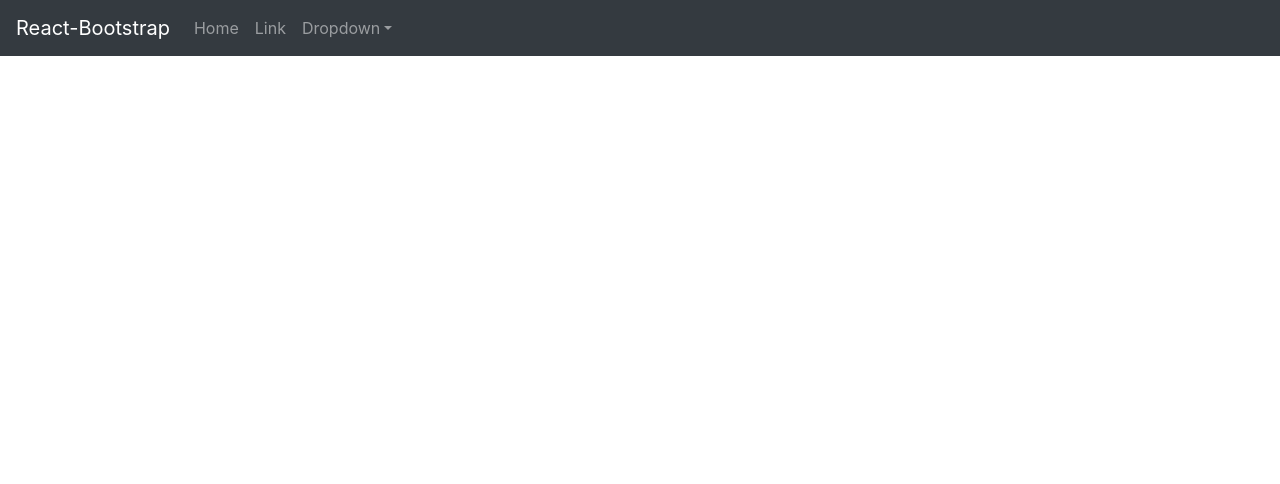
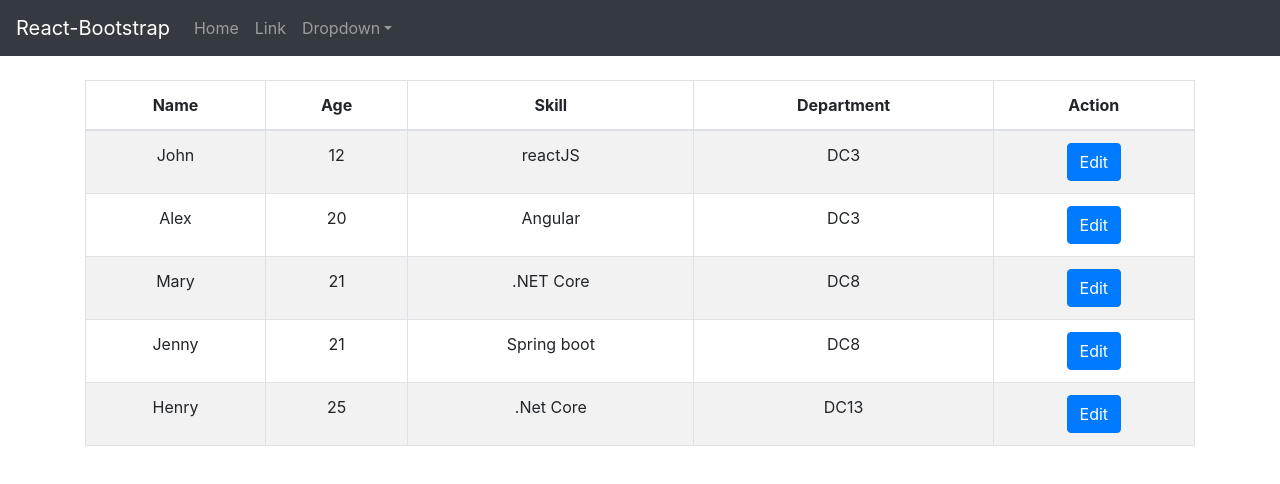
Before and after one commit to trungdpt/graphgl, a React (Create React App) app in the folder client/: page / in a window 1280 px wide. Shown: the top 484 px of the page. Built offline with nearby package versions, Linux system fonts and the light colour scheme.

Commit message:
Add table & edit modal

```diff
--- a/client/src/App.js
+++ b/client/src/App.js
@@ -1,10 +1,12 @@
 import React from 'react';
 import './App.css';
-import { Header } from './components/header';
+import { Header } from './components/header/header';
+import { Body } from './components/body/body';
 function App() {
   return (
     <React.Fragment>
       <Header />
+      <Body />
     </React.Fragment>
   );
 }
--- /dev/null
+++ b/client/src/components/body/body.js
@@ -0,0 +1,90 @@
+import React, { useState } from 'react';
+import ReactDOM from 'react-dom';
+import { Table, Container, Row, Button, Modal, Form, Col } from 'react-bootstrap';
+import { MOCK_DATA } from '../../services/mock-data';
+export const Body = () => {
+    const [selectingPerson, setSelectingPerson] = useState(null);
+    const [show, setShow] = useState(false);
+
+    const handleClose = () => setShow(false);
+    const handleShow = () => setShow(true);
+
+    const onClickEditButton = (i) => {
+        setSelectingPerson(i);
+        handleShow();
+    }
+
+    return (
+        <Container className="mt-4">
+            <Table striped bordered hover>
+                <thead>
+                    <tr className="text-center">
+                        <th>Name</th>
+                        <th>Age</th>
+                        <th>Skill</th>
+                        <th>Department</th>
+                        <th>Action</th>
+                    </tr>
+                </thead>
+                <tbody>
+                    {MOCK_DATA.map(i =>
+                        <tr className="text-center">
+                            <td>{i.name}</td>
+                            <td>{i.age}</td>
+                            <td>{i.skill}</td>
+                            <td>{i.department}</td>
+                            <td><Button onClick={() => {onClickEditButton(i)}}>Edit</Button></td>
+                        </tr>)
+                    }
+                </tbody>
+            </Table>
+            <Modal show={show} onHide={handleClose} centered>
+                <Modal.Header closeButton>
+                    <Modal.Title>Person Information</Modal.Title>
+                </Modal.Header>
+                <Modal.Body>
+                    <Form.Group as={Row} controlId="formPlaintextPassword">
+                        <Form.Label column sm="3">
+                            Name
+                        </Form.Label>
+                        <Col sm="9">
+                            <Form.Control placeholder="Name" value={selectingPerson && selectingPerson.name} />
+                        </Col>
+                    </Form.Group>
+                    <Form.Group as={Row} controlId="formPlaintextPassword">
+                        <Form.Label column sm="3">
+                            Age
+                        </Form.Label>
+                        <Col sm="9">
+                            <Form.Control placeholder="Age" value={selectingPerson && selectingPerson.age}/>
+                        </Col>
+                    </Form.Group>
+                    <Form.Group as={Row} controlId="formPlaintextPassword">
+                        <Form.Label column sm="3">
+                            Skill
+                        </Form.Label>
+                        <Col sm="9">
+                            <Form.Control placeholder="Skill" value={selectingPerson && selectingPerson.skill}/>
+                        </Col>
+                    </Form.Group>
+                    <Form.Group as={Row}>
+                        <Form.Label column sm="3" value={selectingPerson && selectingPerson.department}>
+                            Department
+                        </Form.Label>
+                        <Col sm="9">
+                            <Form.Control placeholder="Department" />
+                        </Col>
+                    </Form.Group>
+                </Modal.Body>
+                <Modal.Footer>
+                    <Button variant="primary" onClick={handleClose}>
+                        Save Changes
+                     </Button>
+                     <Button variant="secondary" onClick={handleClose}>
+                        Close
+                    </Button>
+                </Modal.Footer>
+            </Modal>
+        </Container>
+    );
+}
--- /dev/null
+++ b/client/src/services/mock-data.js
@@ -0,0 +1,37 @@
+export const MOCK_DATA = [
+    {
+        id: 1,
+        name: 'John',
+        age: 12,
+        department: 'DC3',
+        skill: 'reactJS'
+    },
+    {
+        id: 2,
+        name: 'Alex',
+        age: 20,
+        department: 'DC3',
+        skill: 'Angular'
+    },
+    {
+        id: 3,
+        name: 'Mary',
+        age: 21,
+        department: 'DC8',
+        skill: '.NET Core'
+    },
+    {
+        id: 4,
+        name: 'Jenny',
+        age: 21,
+        department: 'DC8',
+        skill: 'Spring boot'
+    },
+    {
+        id: 5,
+        name: 'Henry',
+        age: 25,
+        department: 'DC13',
+        skill: '.Net Core'
+    }
+]
```
Also changed, not shown: client/src/components/header/header.js (renamed from client/src/components/header.js).
